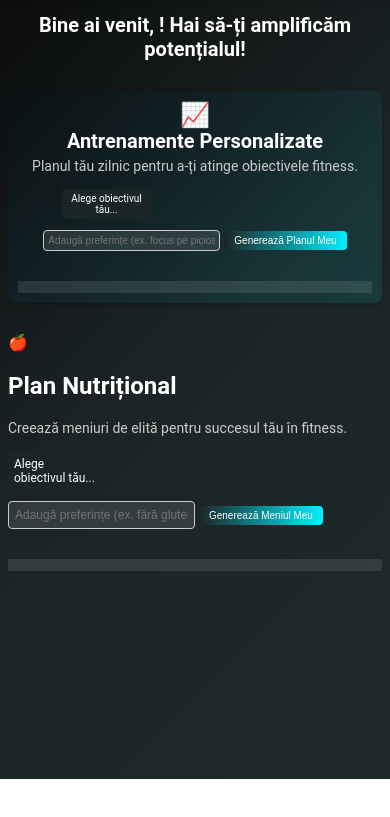
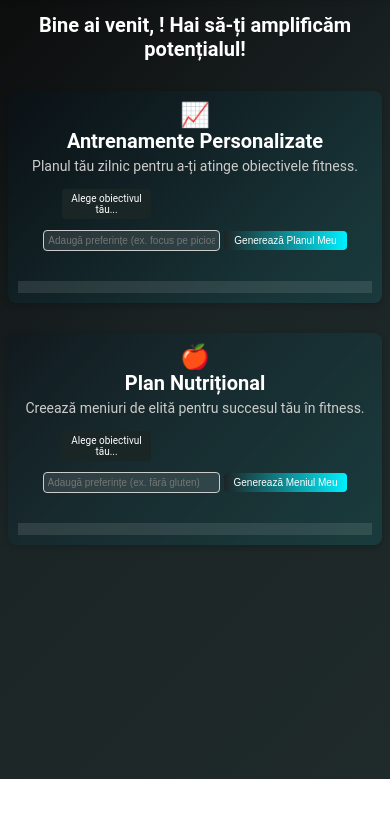
Before and after one commit to meferrrrrrrrrr/fitness-AI, a website: page dashboard.html in a window 390 px wide. Shown: the part 65-882 px from the top of the page. Drawn offline with Linux system fonts and the light colour scheme; sample sign-in values are in the browser's storage.

Commit message:
Update style.css: Remove meme generator styles, add nutrition-section styling for consistent layout

```diff
--- a/style.css
+++ b/style.css
@@ -211,14 +211,14 @@ body.dashboard-body .background-container {
 
 .welcome-section,
 .ai-coach-section,
-.meme-generator-section {
+.nutrition-section {
   margin-bottom: 30px;
   text-align: center;
 }
 
 .welcome-section h1,
 .ai-coach-section h2,
-.meme-generator-section h2 {
+.nutrition-section h2 {
   font-size: 28px;
   margin: 0 0 10px;
   color: #ffffff;
@@ -270,21 +270,6 @@ p {
   font-size: 14px;
   position: relative;
   animation: fadeIn 0.5s ease-in;
-}
-
-/* === Canvas Styles === */
-#memeCanvas {
-  max-width: 100%;
-  height: auto;
-  margin: 15px 0;
-  display: block;
-  border: 1px solid rgba(255, 255, 255, 0.3);
-  border-radius: 4px;
-  transition: border-color 0.3s;
-}
-
-#memeCanvas:hover {
-  border-color: #00F0FF;
 }
 
 /* === Features Styles === */
@@ -470,7 +455,7 @@ p {
 }
 
 .ai-coach-section,
-.meme-generator-section {
+.nutrition-section {
   background: linear-gradient(135deg, rgba(0, 15, 36, 0.2), rgba(0, 240, 255, 0.1));
   border-radius: 8px;
   padding: 15px;
@@ -480,19 +465,19 @@ p {
 }
 
 .ai-coach-section .input-field,
-.meme-generator-section .input-field {
+.nutrition-section .input-field {
   max-width: 50%; /* Redus la jumătate pentru a se încadra */
   margin: 0 auto 10px; /* Centrăm și păstrăm spațiul */
   padding: 6px; /* Reducem padding-ul */
 }
 
 .ai-coach-section .emoji,
-.meme-generator-section .emoji {
+.nutrition-section .emoji {
   font-size: 28px;
 }
 
 .ai-coach-section h2,
-.meme-generator-section h2 {
+.nutrition-section h2 {
   font-size: 30px;
   margin-bottom: 5px;
 }
@@ -640,7 +625,7 @@ p {
 
   .welcome-section h1,
   .ai-coach-section h2,
-  .meme-generator-section h2 {
+  .nutrition-section h2 {
     font-size: 20px;
   }
 
@@ -695,17 +680,17 @@ p {
   }
 
   .ai-coach-section,
-  .meme-generator-section {
+  .nutrition-section {
     padding: 10px;
   }
 
   .ai-coach-section .emoji,
-  .meme-generator-section .emoji {
+  .nutrition-section .emoji {
     font-size: 24px;
   }
 
   .ai-coach-section h2,
-  .meme-generator-section h2 {
+  .nutrition-section h2 {
     font-size: 20px;
   }
 
@@ -729,7 +714,7 @@ p {
 
   /* Ajustări specifice pentru dashboard pe mobil */
   .ai-coach-section .input-field,
-  .meme-generator-section .input-field {
+  .nutrition-section .input-field {
     max-width: 50%; /* Redus la jumătate pentru a se încadra */
     padding: 6px; /* Reducem padding-ul */
     font-size: 12px;
@@ -738,7 +723,7 @@ p {
   }
 
   .ai-coach-section .button,
-  .meme-generator-section .button {
+  .nutrition-section .button {
     padding: 6px 12px;
     font-size: 12px;
   }
@@ -814,7 +799,7 @@ p {
 
   /* Ajustări specifice pentru dashboard pe mobil la 480px */
   .ai-coach-section .input-field,
-  .meme-generator-section .input-field {
+  .nutrition-section .input-field {
     max-width: 50%; /* Menținem la jumătate */
     padding: 4px;
     font-size: 10px;
@@ -823,7 +808,7 @@ p {
   }
 
   .ai-coach-section .button,
-  .meme-generator-section .button {
+  .nutrition-section .button {
     padding: 4px 10px;
     font-size: 10px;
   }
```
